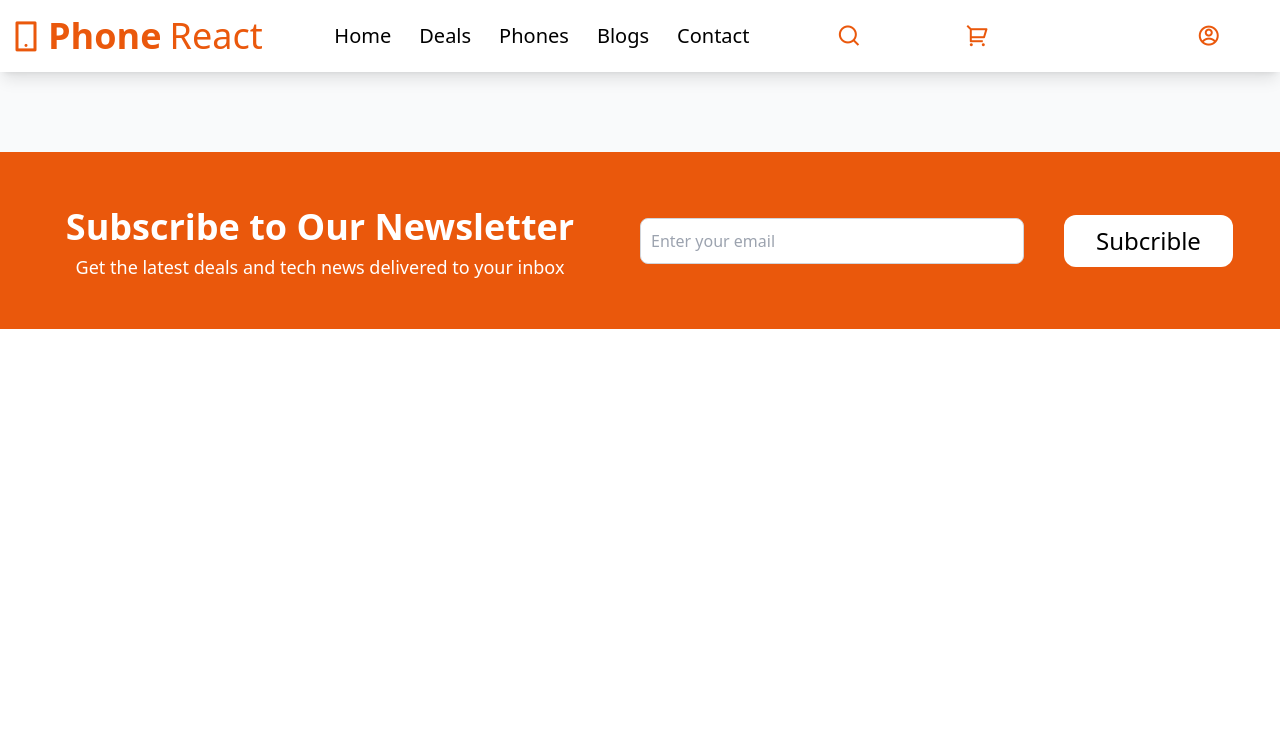
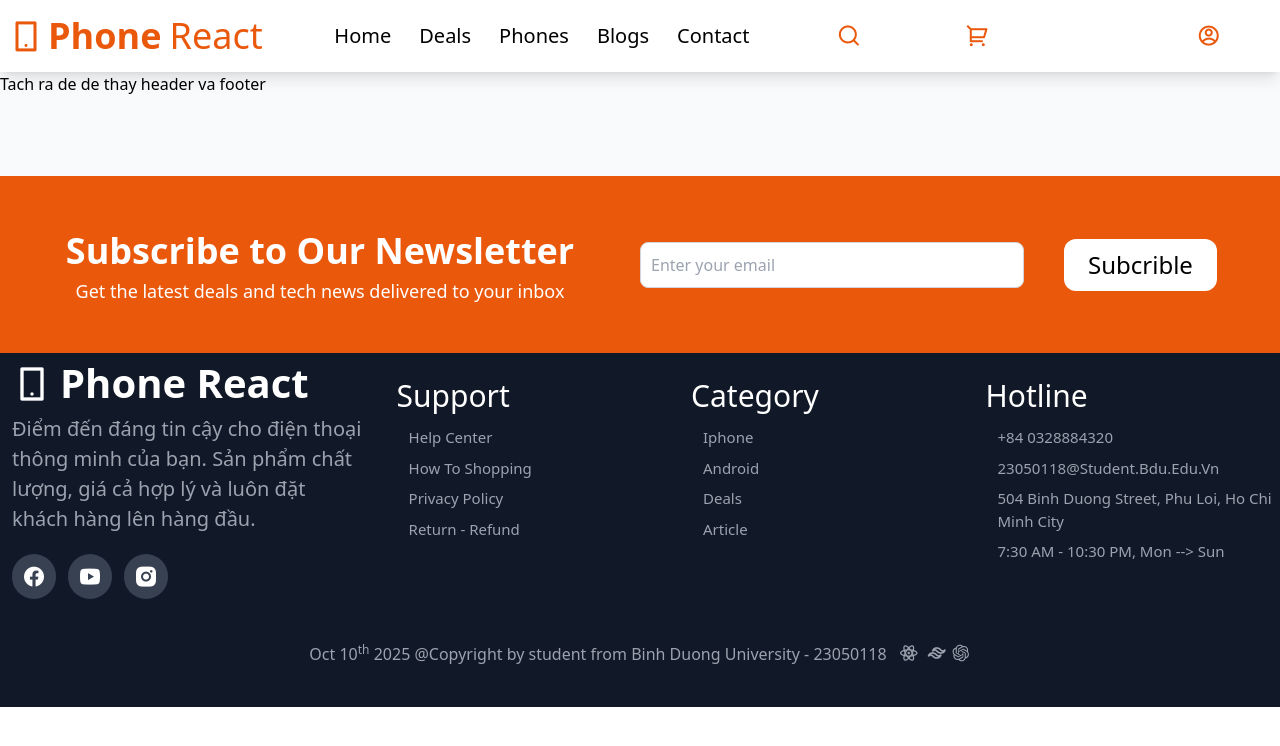
Before and after one commit to NguyenTAnh2005/New_Front_WEB, a React (Vite) app in the folder frontend/: page / in a window 1280 px wide. Shown: the top 746 px of the page. Built offline with nearby package versions, Linux system fonts and the light colour scheme; some icons are missing.

Commit message:
Update Header + Footer at 2h55 PM 11-10-2025

```diff
--- a/frontend/src/App.jsx
+++ b/frontend/src/App.jsx
@@ -4,11 +4,13 @@ import viteLogo from '/vite.svg'
 import egImg from './assets/a.png'
 import { Header } from './layout/header/header.jsx'
 import { Footer } from './layout/footer/footer.jsx'
+import { HomePage } from './pages/Home/home.jsx'
 
 function App() {
   return (
     <>
       <Header />
+      <HomePage />
       <Footer />
     </>
   );
--- /dev/null
+++ b/frontend/src/layout/footer/data.js
@@ -0,0 +1,20 @@
+export const list_hotline = [
+    { id: "hot_1", content: "+84 0328884320" },
+    { id: "hot_2", content: "23050118@student.bdu.edu.vn" },
+    { id: "hot_3", content: "504 Binh Duong street, Phu Loi, Ho Chi Minh City" },
+    { id: "hot_4", content: "7:30 AM - 10:30 PM, Mon --> Sun" }
+
+]
+export const list_category = [
+    { id: "cat_1", content: "iphone" },
+    { id: "cat_2", content: "android" },
+    { id: "cat_3", content: "deals" },
+    { id: "cat_4", content: "article" },
+
+]
+export const list_support = [
+    { id: "sup_1", content: "help center" },
+    { id: "sup_2", content: "how to shopping" },
+    { id: "sup_3", content: "privacy policy" },
+    { id: "sup_4", content: "return - refund" },
+]
--- a/frontend/src/layout/footer/footer.jsx
+++ b/frontend/src/layout/footer/footer.jsx
@@ -1,8 +1,80 @@
 import { SubscribleForm } from "./subscribeForm";
+import { list_category } from "./data";
+import { list_support } from "./data";
+import { list_hotline } from "./data";
+
+
 export function Footer() {
     return (
-        <>
+        <div className="flex flex-col bg-gray-900 text-white px-5 lg:px-0 mt-20">
             <SubscribleForm />
-        </>
+            <div className="flex flex-col lg:flex-row lg:gap-8">
+                <Present />
+                <div className="grid grid-cols-1 sm:grid-cols-2 md:grid-cols-3">
+                    <List_info title="Support" list={list_support} />
+                    <List_info title="Category" list={list_category} />
+                    <List_info title="Hotline" list={list_hotline} />
+                </div>
+            </div>
+            <CopyLeft />
+        </div>
     )
 }
+function Present() {
+    return (
+        <div className=" flex flex-col items-center lg:items-start w-[90%] mx-auto outline-1 lg:w-1/3 lg:m-0 lg:ml-3 mt-5 text-center lg:text-start">
+            <span className="text-[40px] font-extrabold">
+                <i className="ri-smartphone-line font-thin mr-2"></i>
+                Phone React
+            </span>
+            <p className="text-[20px] text-gray-400">
+                Điểm đến đáng tin cậy cho điện thoại thông minh của bạn. Sản phẩm chất lượng, giá cả hợp lý và luôn đặt khách hàng lên hàng đầu.
+            </p>
+            <ul className="list-none flex text-2xl gap-3 mt-5">
+                <Hotline_item link="https://www.facebook.com/share/16gujfbgwE/" cls_icon="ri-facebook-circle-fill" />
+                <Hotline_item link="https://youtube.com/@n_t_anh?si=-9eMmF6Scpz04ukz" cls_icon="ri-youtube-fill" />
+                <Hotline_item link="" cls_icon="ri-instagram-fill" />
+            </ul>
+        </div>
+    )
+}
+function Hotline_item({ link, cls_icon }) {
+    return (
+        <li className="bg-gray-700 px-2.5 py-1.5 rounded-full text-white transition-all ease-linear duration-300 hover:bg-white hover:text-black hover:-translate-y-1">
+            <a href={`${link}`}>
+                <i className={`${cls_icon}`}></i>
+            </a>
+        </li>
+    )
+}
+
+function List_info({ list, title }) {
+    const copy_list = list.map(i => (
+        <li key={i.id} className="capitalize text-gray-400 text-[15px] cursor-pointer hover:text-white transition-colors ease-linear duration-300">
+            <a>{i.content}</a>
+        </li>
+    ));
+
+    return (
+        <div className="mt-5">
+            <span className=" text-[30px]">
+                {title}
+            </span>
+            <ul className="list-none mt-2 flex flex-col gap-2 ml-3">
+                {copy_list}
+            </ul>
+        </div>
+    )
+}
+function CopyLeft() {
+    return (
+        <div className="mt-10 pb-10">
+            <p className="text-gray-400 text-center">
+                Oct 10<sup>th</sup> 2025 @Copyright by student from Binh Duong University - 23050118
+                <i className="ri-reactjs-line ms-3 me-1 text-xl"></i>
+                <i className="ri-tailwind-css-line mx-1 text-xl"></i>
+                <i className="ri-openai-fill text-xl"></i>
+            </p>
+        </div>
+    )
+}
--- a/frontend/src/layout/footer/subscribeForm.jsx
+++ b/frontend/src/layout/footer/subscribeForm.jsx
@@ -1,6 +1,6 @@
 export function SubscribleForm() {
     return (
-        <div className="grid grid-cols-1 lg:grid-cols-2 py-5 lg:py-12 bg-orange-600 text-white mt-20">
+        <div className="grid grid-cols-1 lg:grid-cols-2 py-5 lg:py-12 bg-orange-600 text-white px-10 lg:px-0">
             <div className="flex flex-col items-center lg:my-auto">
                 <span className="lg:text-[36px] text-[28px] text-center font-sans font-bold">Subscribe to Our Newsletter</span>
                 <span className="lg:text-[18px] text-[16px] text-center">Get the latest deals and tech news delivered to your inbox</span>
@@ -8,7 +8,7 @@ export function SubscribleForm() {
             <div className="flex flex-col items-center gap-5 mt-5 lg:flex-row lg:gap-10 lg:mt-0">
                 <input type="email" placeholder="Enter your email"
                     className="border border-gray-300 rounded-lg w-96 py-2.5 pl-2.5 text-black focus:outline-none" />
-                <button className="bg-white text-black rounded-xl text-[24px] px-8 py-2
+                <button className="bg-white text-black rounded-xl text-[20px] xl:text-[24px] px-6 py-2
                  hover:text-orange-600 hover:bg-black
                  transition-all ease-linear duration-300">
                     Subcrible
--- a/frontend/src/layout/header/header.jsx
+++ b/frontend/src/layout/header/header.jsx
@@ -33,11 +33,11 @@ export function Header() {
 }
 function NavBrand() {
     return (
-        <div className="flex items-center text-orange-600 text-2xl md:text-3xl lg:text-4xl py-4">
+        <a className="flex items-center text-orange-600 text-2xl md:text-3xl lg:text-4xl py-4" href="/Home">
             <i className="ri-smartphone-line font-thin me-1"></i>
             <span className="me-2 font-bold"> Phone </span>
             <span className="font-thin"> React</span>
-        </div>
+        </a>
     )
 }
 function NavLink({ navLinks, cls_name = "" }) {
@@ -47,14 +47,16 @@ function NavLink({ navLinks, cls_name = "" }) {
             {nav_links}
         </ul>
     )
-    // hidden gap-5 lg:flex lg:flex-row
 }
 function NavItem({ nav_item }) {
     return (
-        <li className="hover:text-orange-500 hover:-translate-y-0.5 transition-all ease-linear duration-300 text-lg xl:text-xl text-black">
+        <li className="text-lg xl:text-xl text-black relative group">
             <a href={"/" + nav_item.content}>
                 {nav_item.content}
             </a >
+            <span className=" hidden lg:block absolute  h-0.5 bg-black translate-y-3 w-0 group-hover:w-full group-hover:-translate-x-[0%] z-10 bottom-0 left-0 translate-x-[50%] transition-all ease-linear duration-400">
+
+            </span>
         </li >
     )
 }
--- /dev/null
+++ b/frontend/src/pages/Home/home.jsx
@@ -0,0 +1,8 @@
+export function HomePage() {
+    return (
+        <div>
+            <p>Tach ra de de thay header va footer</p>
+        </div>
+    )
+
+}
```
Also changed, not shown: frontend/src/assets/eg1.webp (added).
